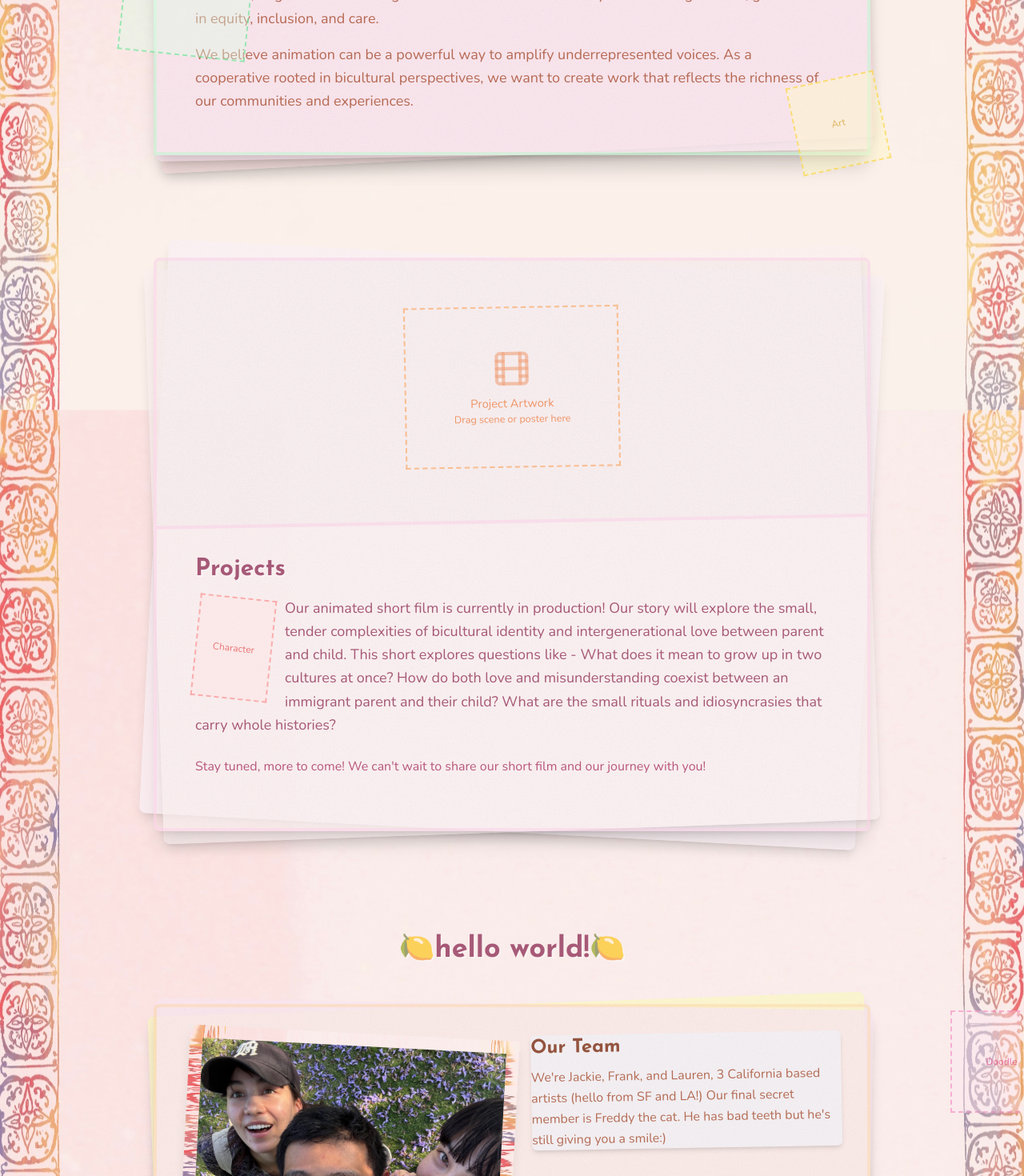
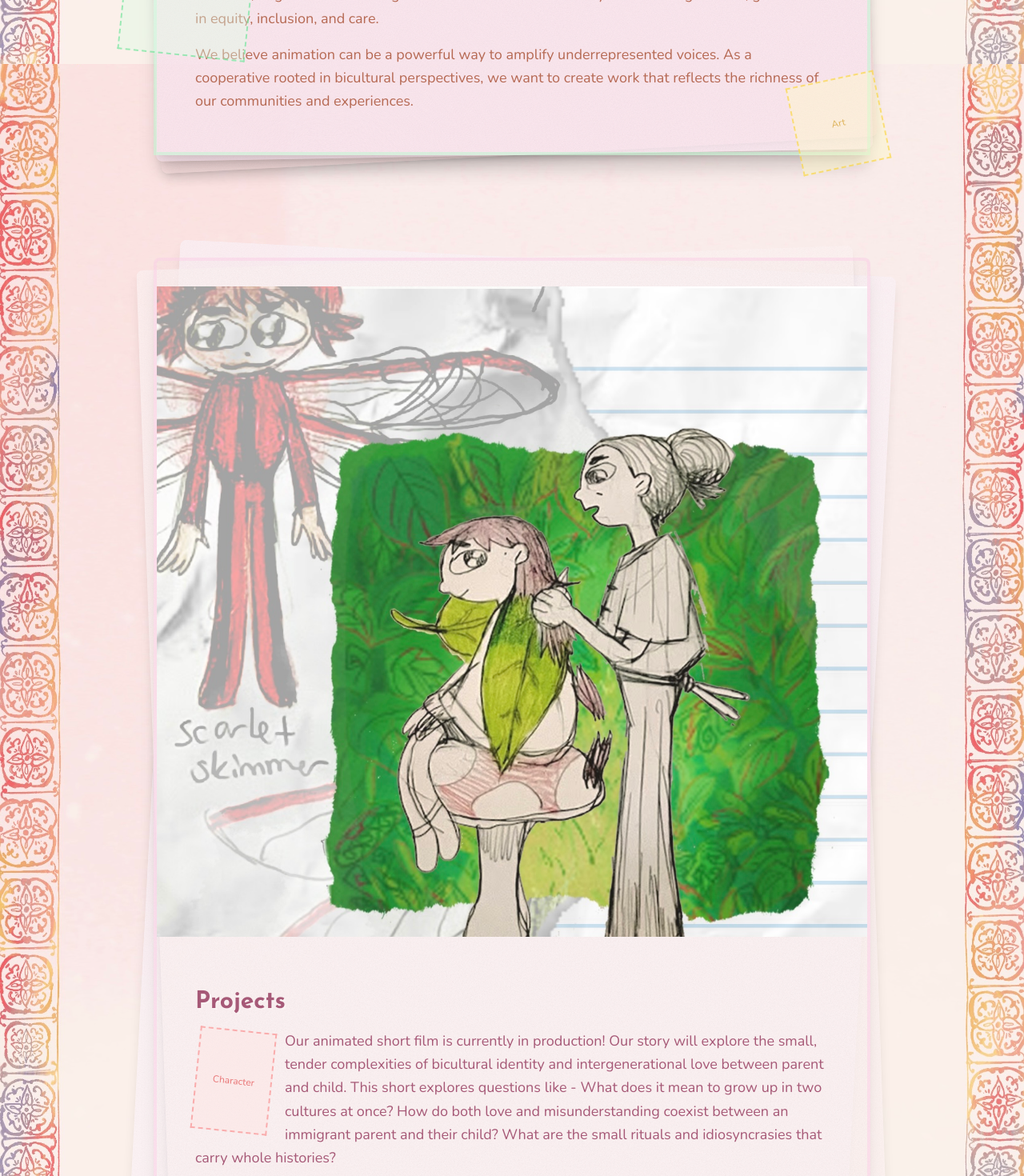
Before and after one commit to lemoncheeks-animation/lemoncheeksanimation.github.io, a React (Create React App) app: page / in a window 1280 px wide. Shown: the part 1330-2800 px from the top of the page at 80% size. Built offline with nearby package versions, Linux system fonts and the light colour scheme.

Commit message:
more progress

```diff
--- a/src/App.js
+++ b/src/App.js
@@ -6,6 +6,7 @@ import team_photo1 from './media/team_photo1.jpg';
 import team_photo2 from './media/team_photo2.jpg';
 import freddy from './media/freddy.png';
 import style_frame from './media/style_frame.png';
+import project_artwork from './media/project_photo.jpg';
 
 export default function AnimationStudio() {
   const [activeSection, setActiveSection] = useState('home');
@@ -181,13 +182,7 @@ export default function AnimationStudio() {
           {/* Project Card */}
           <div className="relative bg-gradient-to-br from-pink-50/60 to-red-50/60 border-4 border-pink-200/50 shadow-xl rounded-lg overflow-hidden z-10" style={textureStyle}>
             {/* Large artwork placeholder for project image/scene */}
-            <div className="h-80 bg-gradient-to-br from-yellow-100/40 to-orange-100/40 border-b-4 border-pink-200/50 flex flex-col items-center justify-center relative transform -rotate-1 scale-105" style={textureStyle}>
-              <div className="w-64 h-48 border-2 border-dashed border-orange-400/50 flex flex-col items-center justify-center text-orange-600/60">
-                <Film className="w-12 h-12 mb-2 opacity-50" />
-                <span className="text-sm">Project Artwork</span>
-                <span className="text-xs">Drag scene or poster here</span>
-              </div>
-            </div>
+            <img src={project_artwork} alt="Decorative frame" className="relative z-10 block w-full h-auto object-contain mx-auto max-w-full lg:max-w-6xl mt-8 mb-4" />
             <div className="p-8 md:p-12">
               <h3 className="text-3xl font-bold mb-4 text-pink-900/70 font-josefin-sans" style={{
                 textShadow: '2px 2px 0px rgba(255,255,255,0.3)'
@@ -237,13 +232,13 @@ export default function AnimationStudio() {
             <div className="relative bg-gradient-to-br from-yellow-50/60 to-orange-50/60 border-4 border-orange-200/50 shadow-xl p-6 md:p-8 w-full flex flex-col lg:flex-row items-center lg:items-start gap-6 rounded-lg z-10" style={textureStyle}>
               {/* Picture Left */}
               <div className="relative w-full lg:w-1/2 flex justify-center lg:justify-start flex-shrink-0">
-                <div className="relative w-[28rem] h-96 shadow-lg transform rotate-3 bg-red-100/50 flex flex-col items-center justify-center group" title="Team photos" style={{...textureStyle, border: '16px solid transparent', borderImageSource: `url(${border})`, borderImageSlice: '8 fill', borderImageRepeat: 'stretch'}}>
+                <div className="relative w-[28rem] h-96 shadow-lg transform rotate-3 bg-red-100/50 flex flex-col items-center justify-center group" title="Team photos" style={{...textureStyle, border: '16px solid transparent', borderImageSlice: '8 fill', borderImageRepeat: 'stretch'}}>
                   <img src={team_photo1} alt="Team" className="absolute inset-0 w-full h-full object-cover" />
                   <img src={team_photo2} alt="Team" className="absolute inset-0 w-full h-full object-cover transition-opacity duration-300 ease-in-out opacity-0 group-hover:opacity-100" />
                 </div>
               </div>
               {/* Words Right */}
-              <div className="relative w-full lg:w-1/2 bg-blue-50/50 shadow-md transform -rotate-1 rounded-md z-10" style={textureStyle}>
+              <div className="relative w-full lg:w-1/2 z-10" style={textureStyle}>
                 <h3 className="text-2xl font-bold text-left mb-2 text-orange-900/80 font-josefin-sans">Our Team</h3>
                 <p className="text-orange-800/70 text-left leading-relaxed font-nunito">
                  We're Jackie, Frank, and Lauren, 3 California based artists (hello from SF and LA!)
```
Also changed, not shown: src/media/project_photo.jpg (added).
